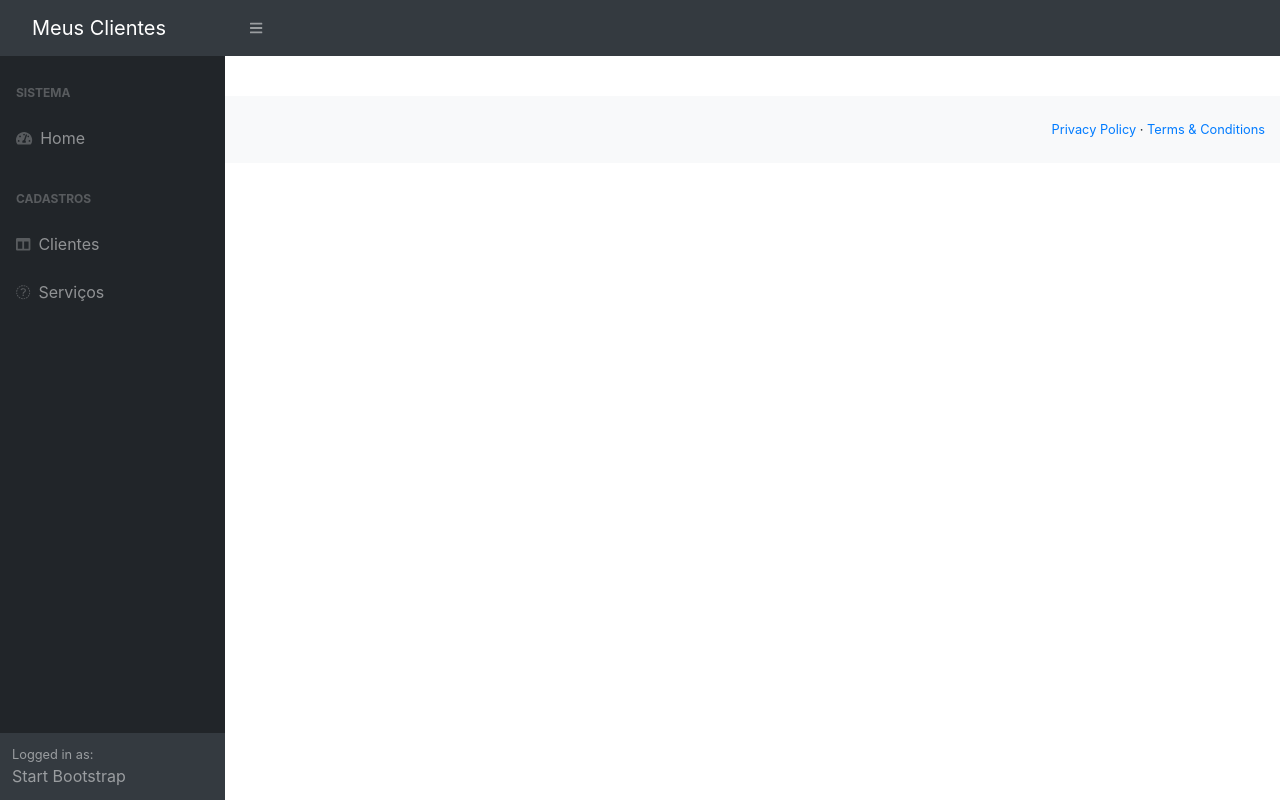
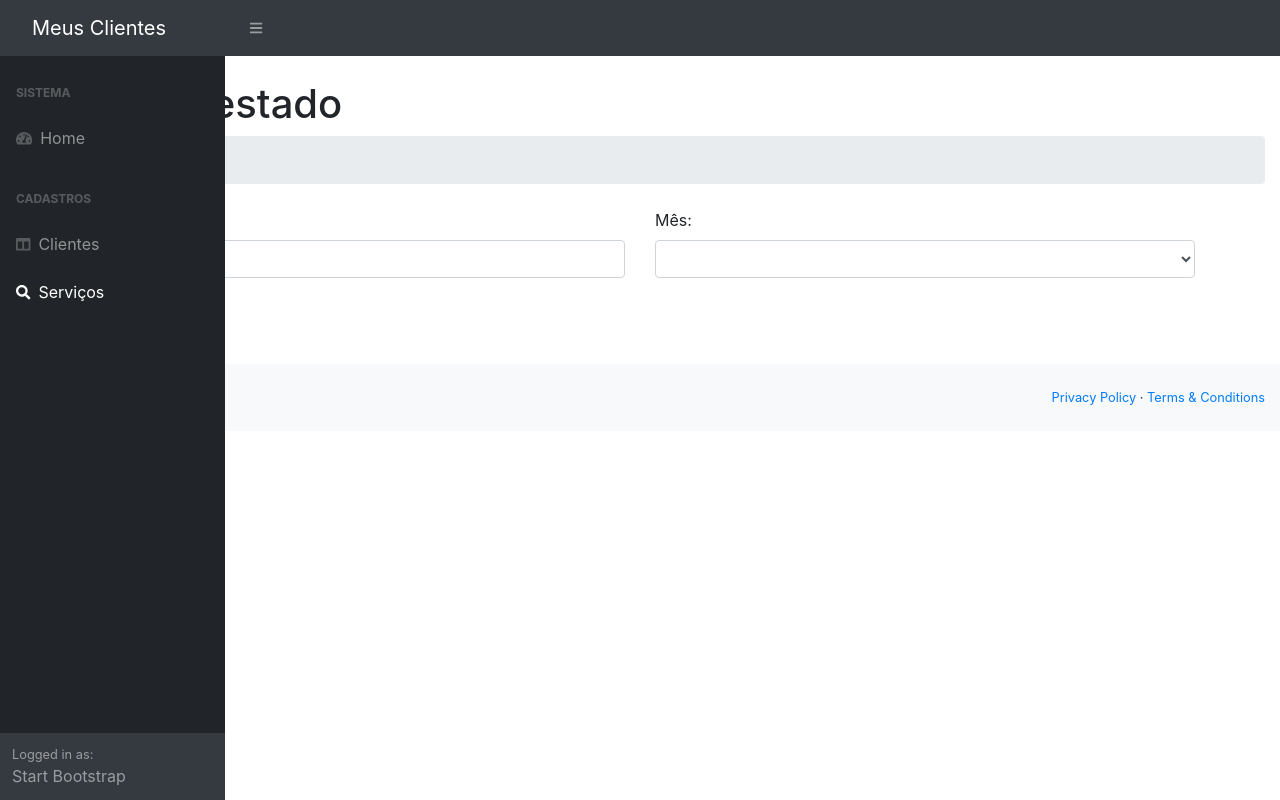
Before and after one commit to VictorDuart/Clients-App, an Angular app in the folder clients-app/: page /service-provide-list in a window 1280 px wide. Built offline with nearby package versions, Linux system fonts and the light colour scheme.

Commit message:
Create service filter page

```diff
--- a/clients-app/src/app/service-provide/service-provide-list/service-provide-list.component.html
+++ b/clients-app/src/app/service-provide/service-provide-list/service-provide-list.component.html
@@ -1 +1,35 @@
-<p>service-provide-list works!</p>
+<h1 class="mt-4">Serviço Prestado</h1>
+<ol class="breadcrumb mb-4">
+    <li class="breadcrumb-item active">Consulta</li>
+</ol>
+
+<div class="container">
+    <form #searchForm="ngForm" (submit)="search()">
+        <div class="row">
+            <div class="col-md-6">
+                <label id="inputName">Nome do cliente: </label>
+                <input type="text" [(ngModel)]="name" name="name" class="form-control" id="inputName">
+            </div>
+
+            <div class="col-md-6">
+                <label id="inputMes">Mês: </label>
+                <select [(ngModel)]="month" class="form-control" name="month">
+                    <option value="">Selecione...</option>
+                    <option *ngFor="let month of monthList" [value]="month">
+                        {{ month }}
+                    </option>
+                </select>
+            </div>
+        </div>
+        <br>
+
+        <div class="row">
+            <div class="col-md-3">
+                <button type="submit" class="btn btn-primary">
+                    <i class="fa fa-search"></i>Consultar
+                </button>
+            </div>
+        </div>
+        <br>
+    </form>
+</div>
--- a/clients-app/src/app/service-provide/service-provide-list/service-provide-list.component.ts
+++ b/clients-app/src/app/service-provide/service-provide-list/service-provide-list.component.ts
@@ -7,9 +7,18 @@ import { Component, OnInit } from '@angular/core';
 })
 export class ServiceProvideListComponent implements OnInit {
 
-  constructor() { }
+  name: string;
+  month: number;
+  monthList: number[];
+
+  constructor() {
+    this.monthList = [1,2,3,4,5,6,7,8,9,10,11,12];
+  }
 
   ngOnInit(): void {
   }
 
+  search(){
+    console.log(this.name, this.month)
+  }
 }
--- a/clients-app/src/app/template/sidebar/sidebar.component.html
+++ b/clients-app/src/app/template/sidebar/sidebar.component.html
@@ -13,8 +13,8 @@
                     Clientes
                 </a>
 
-                <a class="nav-link collapsed" routerLink="/service-provide-form" data-toggle="collapse" data-target="#collapseLayouts" aria-expanded="false" aria-controls="collapseLayouts"
-                    ><div class="sb-nav-link-icon"><i class="fas fa-money"></i></div>
+                <a class="nav-link collapsed" routerLink="/service-provide-list" data-toggle="collapse" data-target="#collapseLayouts" aria-expanded="false" aria-controls="collapseLayouts"
+                    ><div class="sb-nav-link-icon"><i class="fas fa-search"></i></div>
                     Serviços
                 </a>
             </div>
```
Also changed, not shown: 2 other files (tests, documents, lock files or other folders).
